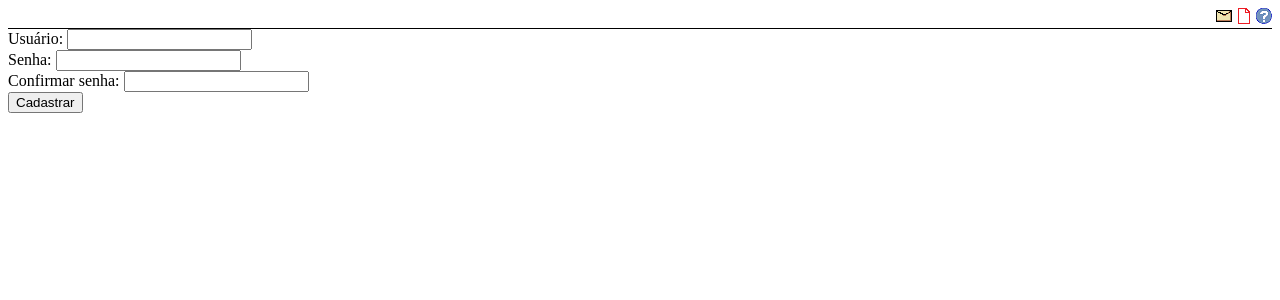
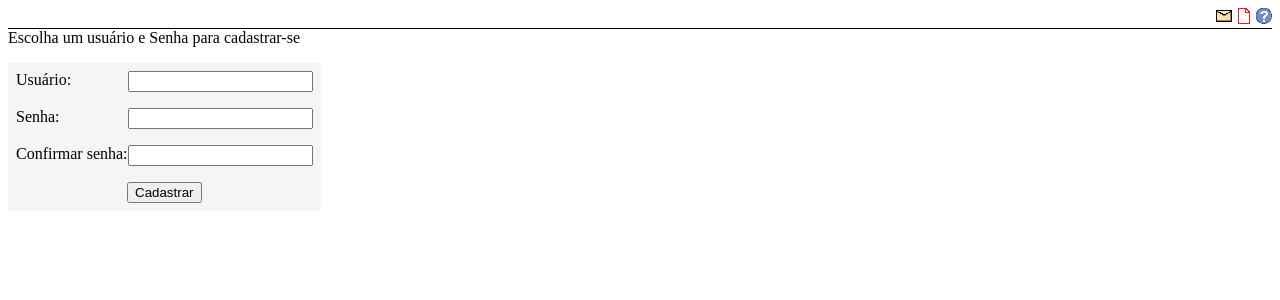
Before and after one commit to ICEI-PUC-Minas-PMV-ADS/pmv-ads-2021-2-e2-proj-int-t5-certificacao-de-materiais, a PHP site: page /join.php in a window 1280 px wide. Shown: the top 300 px of the page. Run offline with PHP 8.4, Linux system fonts and the light colour scheme.

Commit message:
refatoração: visual/lógica do cadastro de usuário

```diff
--- a/src/css/subpages.css
+++ b/src/css/subpages.css
@@ -20,10 +20,12 @@ p {margin: 0;}
 
 .form-line {
     position: relative;
+    display: grid;
+    column-gap: 4px;
     width: 100%;
     padding-left: 10px;
-    padding-top: 5px;
-    padding-bottom: 5px;
+    /*padding-top: 5px;
+    /*padding-bottom: 5px;*/
 }
 
 .btn {
@@ -41,6 +43,23 @@ p {margin: 0;}
     background-color: rgb(255, 62, 62);
 }
 
+.wrapper {
+    background-color: whitesmoke;
+    list-style: none;
+    padding: 0;
+    border-radius: 3px;
+}
+
+.form-row {
+    display: flex;
+    justify-content: center;
+    padding: .5em;
+}
+
+.form-row > label {
+    flex: 1;
+}
+
 #content {
     display: grid;
     justify-content: left;
--- a/src/join.php
+++ b/src/join.php
@@ -20,28 +20,24 @@ if ($_SERVER["REQUEST_METHOD"] == "POST") {
 
         // Checa se usuário existe no banco.
         $stmt = $mysqli->prepare("SELECT username FROM Usuario WHERE username = ?");
-        $stmt->bind_param('s', trim($_POST["username"]));
+        $stmt->bind_param('s', $username);
+        $username = trim($_POST["username"]);
 
         if ($stmt->execute()) {
 
             $stmt->store_result();
+            if ($stmt->num_rows == 1) {$username_err = "Nome de usuário já em uso.";}
 
-            if ($stmt->num_rows == 1) {
-                $username_err = "Nome de usuário já em uso.";
-            } else {
-                $username = trim($_POST["username"]);
-            }
-        } else {
-            echo "ERRO!: falha ao consultar no banco.";
-        }
+        } else {echo "ERRO!: falha ao consultar no banco.";}
 
         $stmt->close();
+
     }
 
     //Tratamento do campo "Senha" e "Confirmar senha".
     if (empty(trim($_POST["password"]))) {
         $password_err = "Senha não pode ser vazia.";
-    } elseif (strlen(trim($_POST[password])) < 8) {
+    } elseif (strlen(trim($_POST["password"])) < 8) {
         $password_err = "Senha tem que ter pelo menos 8 caracteres.";
     } else {
 
@@ -55,7 +51,7 @@ if ($_SERVER["REQUEST_METHOD"] == "POST") {
     }
 
     // Checa se tudo está aceitável para registrar novo usuário e registra.
-    if (!empty($username) && !empty($password)) {
+    if (!empty($username) && !empty($password) && empty($username_err)) {
         $stmt = $mysqli->prepare("INSERT INTO Usuario (username, password) VALUES (?, ?)");
         $stmt->bind_param("ss", $username, $password);
 
@@ -81,17 +77,28 @@ if ($_SERVER["REQUEST_METHOD"] == "POST") {
     <body>
         <div id="tools"><img class="clickable" src="img/mail.png" title="Enviar por e-mail"><img class="clickable" src="img/pdf.png" title="Salvar como PDF"><img class="clickable" src="img/help.png"title="Ajuda"></div>
         <div id="content">
+        <span> Escolha um usuário e Senha para cadastrar-se </span>
+        <span style="color:red"><?php echo $username_err; ?></span>
+        <span style="color:red"><?php echo $password_err; ?></span>
+        <span style="color:red"><?php echo $confirmpass_err; ?></span>
         <form action="<?php echo htmlspecialchars($_SERVER["PHP_SELF"]); ?>" method="post"> <!-- action chama a si mesmo com método post. -->
+            <ul class="wrapper">
+                <li class="form-row">
                     <label>Usuário: </label>
                     <input type="text" name="username">
-            <span style="color:red"><?php echo $username_err; ?></span><br>
+                </li>
+                <li class="form-row">
                     <label>Senha: </label>
                     <input type="password" name="password">
-            <span style="color:red"><?php echo $password_err; ?></span><br>
+                </li>
+                <li class="form-row">
                     <label>Confirmar senha: </label>
                     <input type="password" name="confirm_password">
-            <span style="color:red"><?php echo $confirmpass_err; ?></span><br>
+                </li>
+                <li class="form-row">
                     <input type="submit" class="clickable" value="Cadastrar">
+                </li>
+            </ul>
         </form>
     </div>
     </body>
```
Lines whose indentation alone changed are shown as unchanged.
